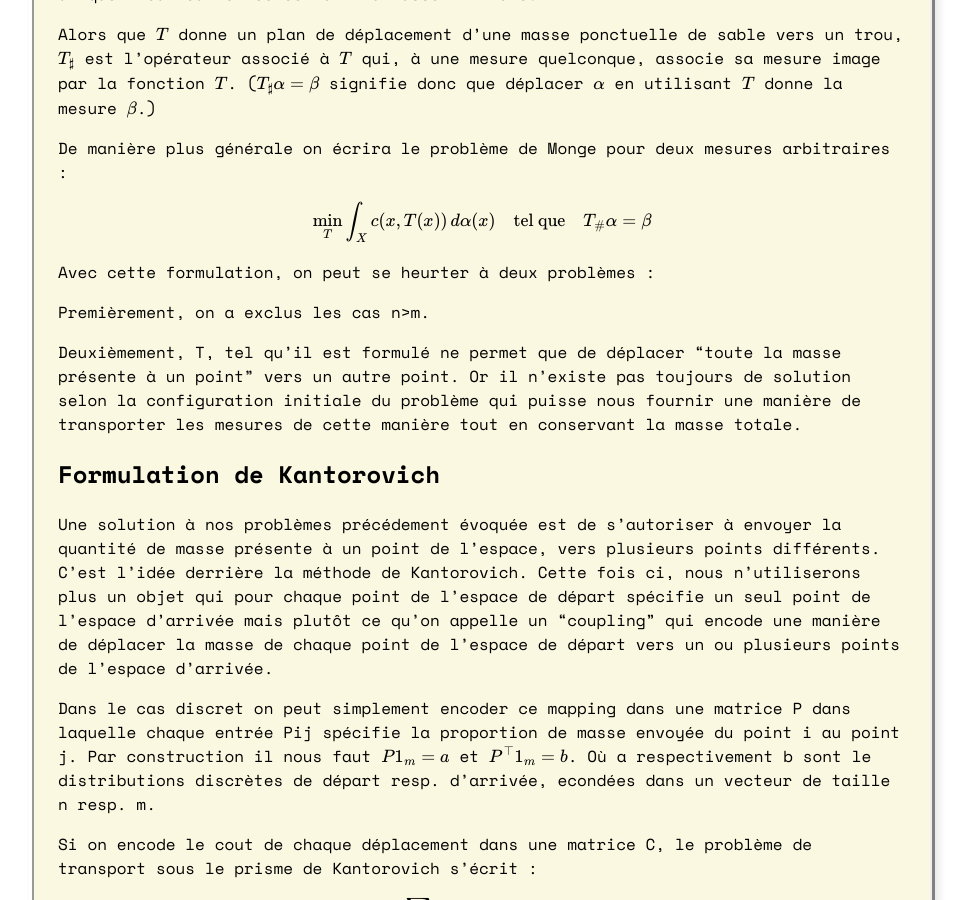
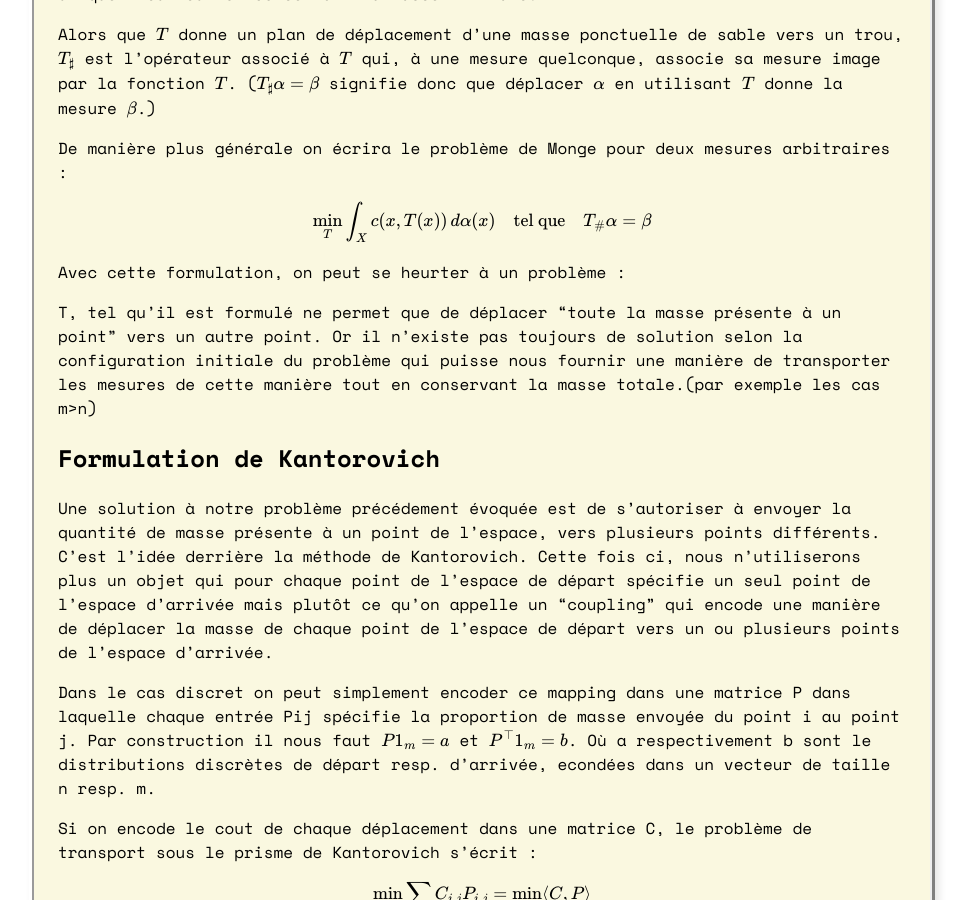
Before and after one commit to 3imaginaryboys3/3imaginaryboys3.github.io, a Jekyll site: the page built from _posts/2025-07-19-du-probl-me-de-transport-la-distance-de-gromov-wassertein.md, in a window 1280 px wide and 900 px high, scrolled down 2534 px. Shown: the whole window, without its empty margins (158-1128 px from the left). Built offline with Jekyll 4.4.1, drawn with Linux system fonts in a browser that asks for light colours; some web fonts are replaced; comment, search, counter and statistics services are not loaded.

Commit message:
Update 2025-07-19-du-probl-me-de-transport-la-distance-de-gromov-wassertein.md

```diff
--- a/_posts/2025-07-19-du-probl-me-de-transport-la-distance-de-gromov-wassertein.md
+++ b/_posts/2025-07-19-du-probl-me-de-transport-la-distance-de-gromov-wassertein.md
@@ -88,15 +88,13 @@ $$
 $$
 
 
-Avec cette formulation, on peut se heurter à deux problèmes :
+Avec cette formulation, on peut se heurter à un problème :
 
-Premièrement, on a exclus les cas n>m.
-
-Deuxièmement, T, tel qu'il est formulé ne permet que de déplacer "toute la masse présente à un point" vers un autre point. Or il n'existe pas toujours de solution selon la configuration initiale du problème qui puisse nous fournir une manière de transporter les mesures de cette manière tout en conservant la masse totale.
+T, tel qu'il est formulé ne permet que de déplacer "toute la masse présente à un point" vers un autre point. Or il n'existe pas toujours de solution selon la configuration initiale du problème qui puisse nous fournir une manière de transporter les mesures de cette manière tout en conservant la masse totale.(par exemple les cas m>n)
 
 ## Formulation de Kantorovich
 
-Une solution à nos problèmes précédement évoquée est de s’autoriser à envoyer la quantité de masse présente à un point de l’espace, vers plusieurs points différents. C’est l’idée derrière la méthode de Kantorovich. Cette fois ci, nous n’utiliserons plus un objet qui pour chaque point de l’espace de départ spécifie un seul point de l’espace d’arrivée mais plutôt ce qu’on appelle un “coupling” qui encode une manière de déplacer la masse de chaque point de l’espace de départ vers un ou plusieurs points de l’espace d’arrivée.
+Une solution à notre problème précédement évoquée est de s’autoriser à envoyer la quantité de masse présente à un point de l’espace, vers plusieurs points différents. C’est l’idée derrière la méthode de Kantorovich. Cette fois ci, nous n’utiliserons plus un objet qui pour chaque point de l’espace de départ spécifie un seul point de l’espace d’arrivée mais plutôt ce qu’on appelle un “coupling” qui encode une manière de déplacer la masse de chaque point de l’espace de départ vers un ou plusieurs points de l’espace d’arrivée.
 
 Dans le cas discret on peut simplement encoder ce mapping dans une matrice P dans laquelle chaque entrée Pij spécifie la proportion de masse envoyée du point i au point j. Par construction il nous faut $P1_m = a $ et $P^\top1_m = b $. Où a respectivement b sont le distributions discrètes de départ resp. d'arrivée, econdées dans un vecteur de taille n resp. m.
 
```
